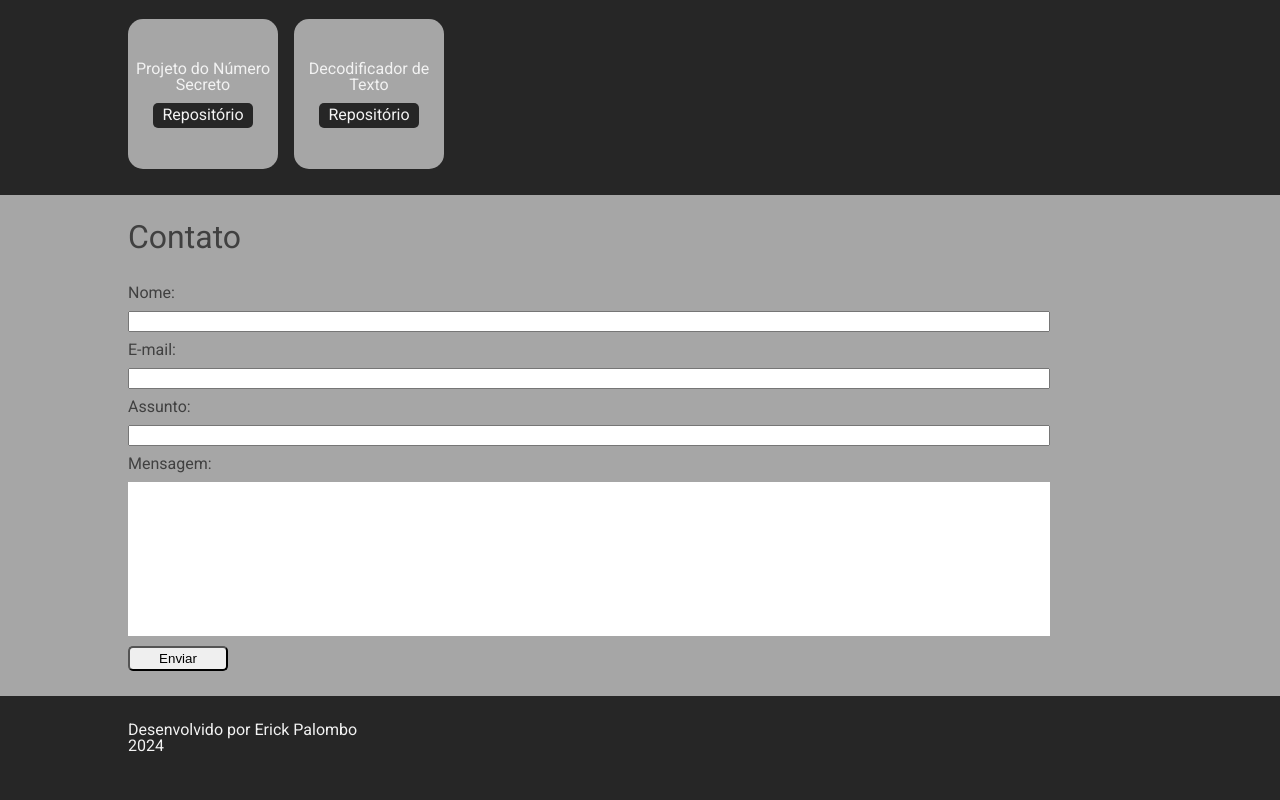
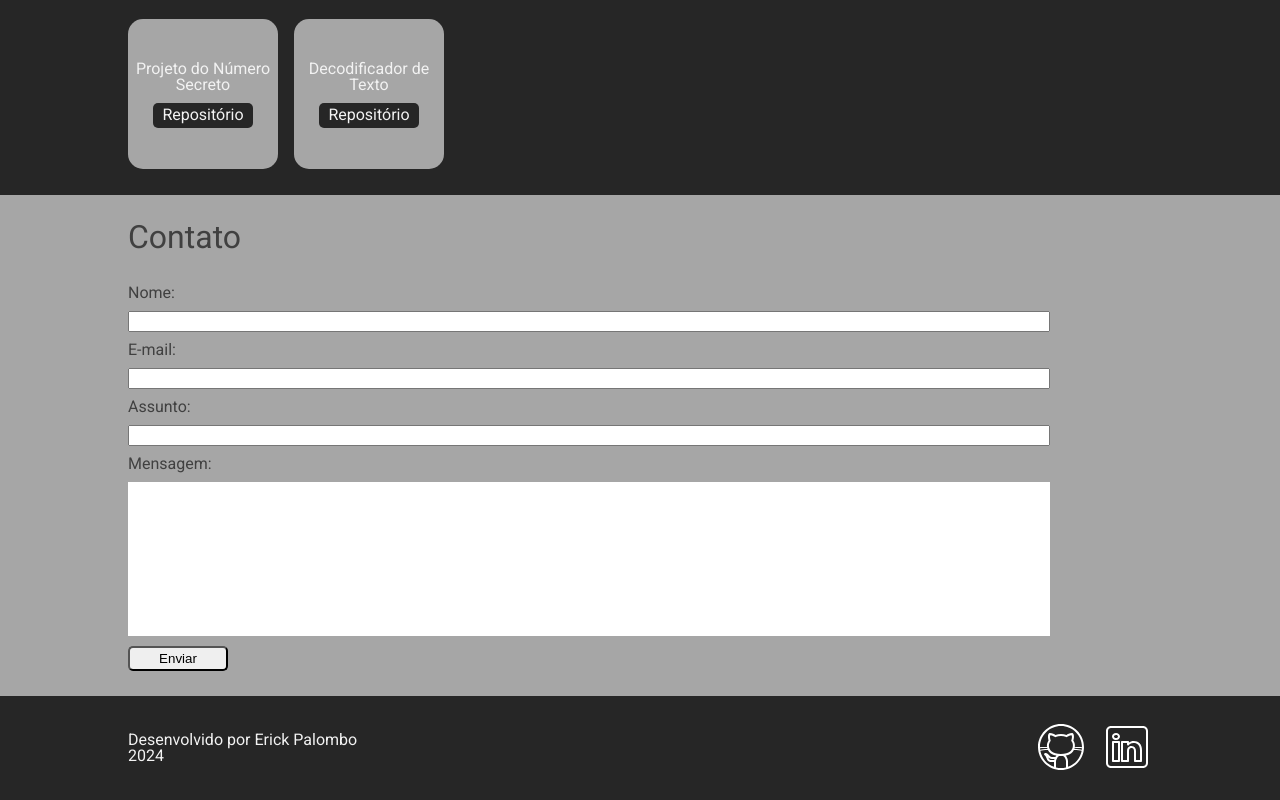
Before and after one commit to Degorous/portifolio, a plain HTML site: page index.html in a window 1280 px wide. Shown: the part 1447-2247 px from the top of the page. Before the commit the page ends 2226 px from the top, so only its background shows below. Drawn offline with Linux system fonts and the light colour scheme.

Commit message:
adicionado links no rodape

```diff
--- a/css/style.css
+++ b/css/style.css
@@ -244,6 +244,12 @@ h2 {
 
 .footer {
   display: flex;
-  flex-direction: column;
+  align-items: center;
+  justify-content: space-between;
   padding: 2% 10%;
 }
+
+.footer__links {
+  display: flex;
+  gap: 16px;
+}
--- a/index.html
+++ b/index.html
@@ -140,8 +140,18 @@
   </main>
 
   <footer class="footer">
-    <p>Desenvolvido por Erick Palombo</p>
-    <p>2024</p>
+    <div>
+      <p>Desenvolvido por Erick Palombo</p>
+      <p>2024</p>
+    </div>
+    <div class="footer__links">
+      <a href="https://github.com/Degorous" target="_blank">
+        <img src="./assets/icons8-github.svg" alt="Link para Github">
+      </a>
+      <a href="https://www.linkedin.com/in/erick-palombo/" target="_blank">
+        <img src="./assets/icons8-linkedin.svg" alt="Link para Linkedin">
+      </a>
+    </div>
   </footer>
 
   <script src="./js/script.js"></script>
```
Also changed, not shown: assets/icons8-github.svg (added), assets/icons8-linkedin.svg (added).
